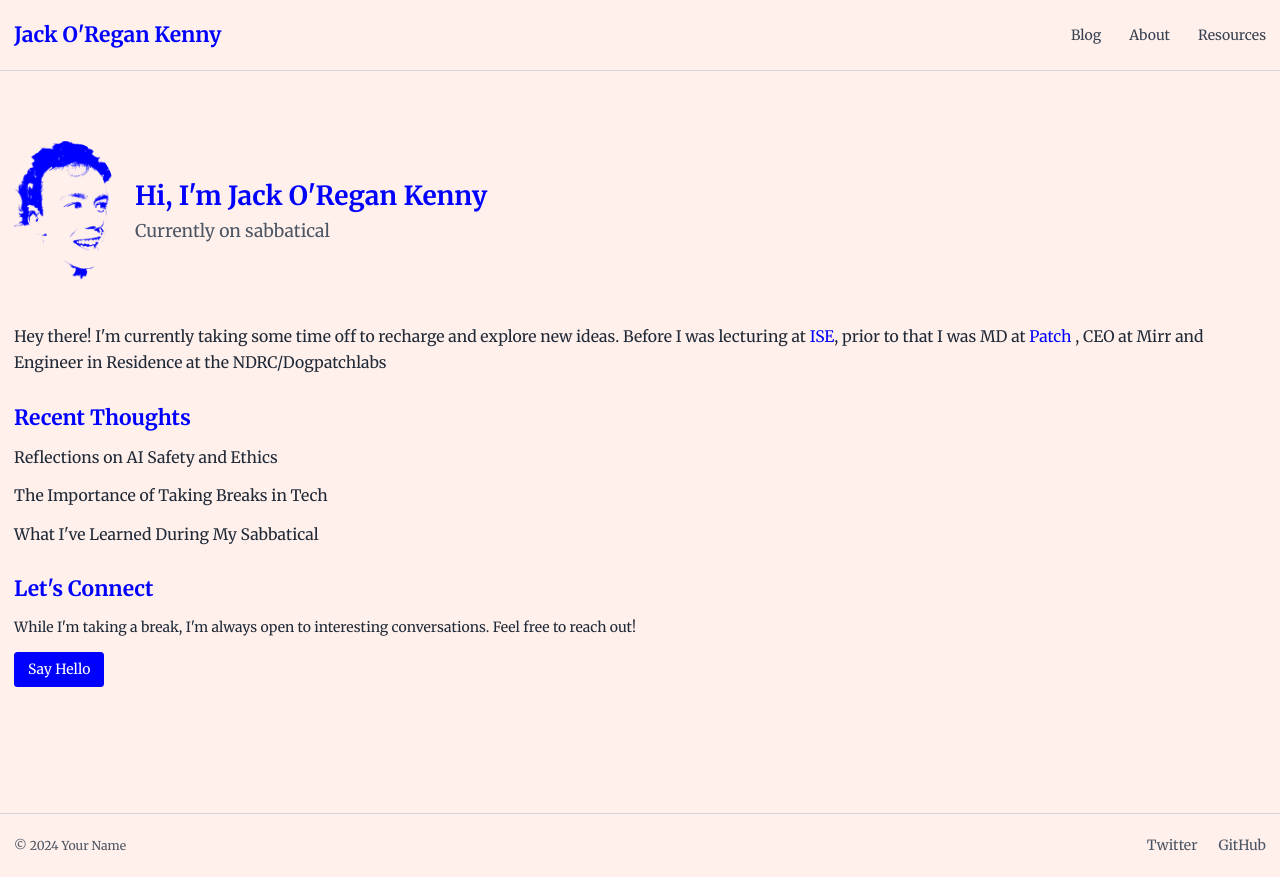
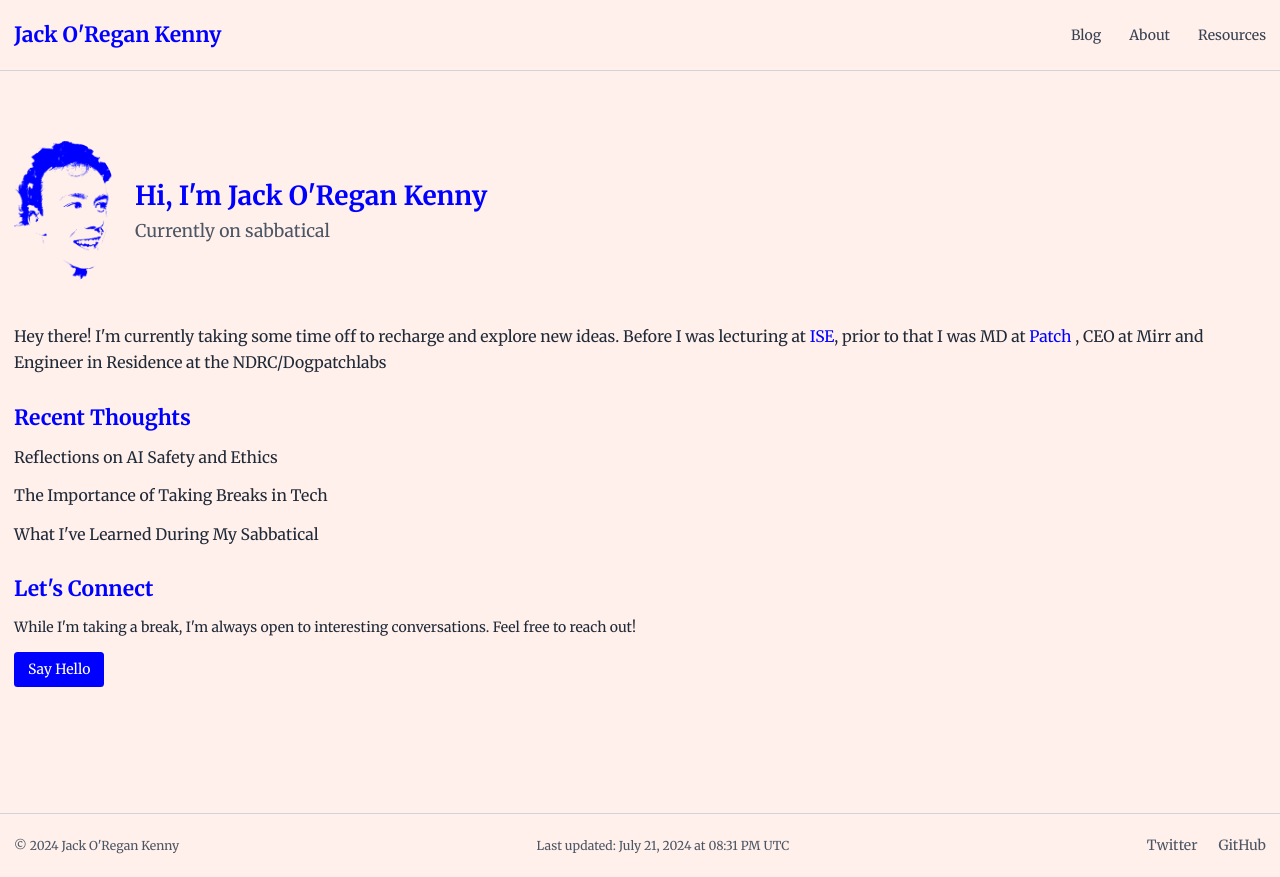
Before and after one commit to jackoregankenny/kennypersonal, a Next.js app: page / in a window 1280 px wide. Built offline with nearby package versions, Linux system fonts and the light colour scheme.

Commit message:
feat: Add LastUpdatedFooter component to display the last updated timestamp in the footer

```diff
--- a/src/app/layout.tsx
+++ b/src/app/layout.tsx
@@ -1,6 +1,7 @@
 // app/layout.tsx
 import { Header } from '@/components/Header';
 import { Footer } from '@/components/Footer';
+import LastUpdatedFooter from '@/components/LastUpdated';
 import '@/styles/globals.css';
 import'../styles/globals.css';
 import { Metadata } from 'next';
--- a/src/components/Footer.tsx
+++ b/src/components/Footer.tsx
@@ -1,11 +1,13 @@
 // components/Footer.tsx
 import Link from 'next/link';
+import LastUpdatedFooter from './LastUpdated';
 
 export function Footer() {
   return (
     <footer className="py-6 border-t border-gray-300 mt-28" style={{ backgroundColor: '#FFF0EB' }}>
       <div className="container mx-auto px-4 flex flex-col md:flex-row justify-between items-center">
-        <p className="text-sm text-gray-600 mb-4 md:mb-0">© {new Date().getFullYear()} Your Name</p>
+        <p className="text-sm text-gray-600 mb-4 md:mb-0">© {new Date().getFullYear()} Jack O&apos;Regan Kenny</p>
+        <LastUpdatedFooter/>
         <ul className="flex space-x-6">
           <li><Link href="https://twitter.com/jackoregankenny" className="text-gray-600 hover:text-[#0000FF]">Twitter</Link></li>
           <li><Link href="https://github.com/jackoregankenny" className="text-gray-600 hover:text-[#0000FF]">GitHub</Link></li>
--- /dev/null
+++ b/src/components/LastUpdated.tsx
@@ -0,0 +1,26 @@
+import React from 'react';
+
+const LastUpdatedFooter: React.FC = () => {
+    // Use Netlify's build time environment variable
+    const buildTime: string = process.env.REACT_APP_BUILD_TIME || new Date().toISOString();
+
+    const formatDate = (isoString: string): string => {
+        const date = new Date(isoString);
+        return date.toLocaleString('en-US', {
+            year: 'numeric',
+            month: 'long',
+            day: 'numeric',
+            hour: '2-digit',
+            minute: '2-digit',
+            timeZoneName: 'short'
+        });
+    };
+
+    return (
+        <footer className="text-sm text-gray-600 mb-4 md:mb-0">
+            <p>Last updated: {formatDate(buildTime)}</p>
+        </footer>
+    );
+};
+
+export default LastUpdatedFooter;
```
